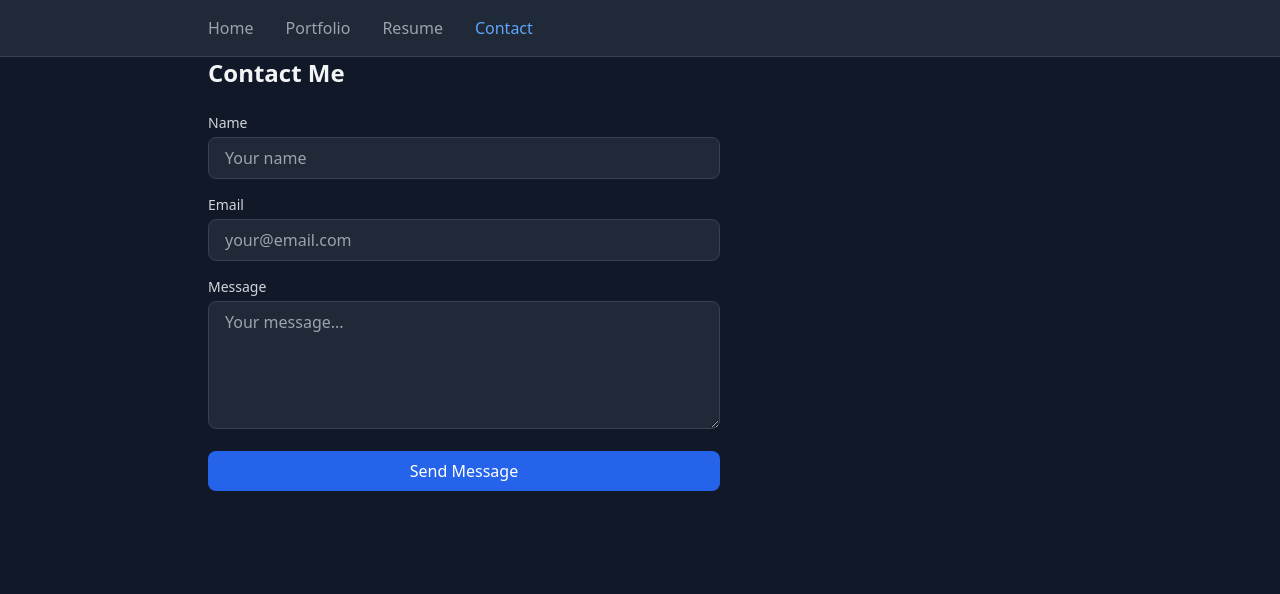
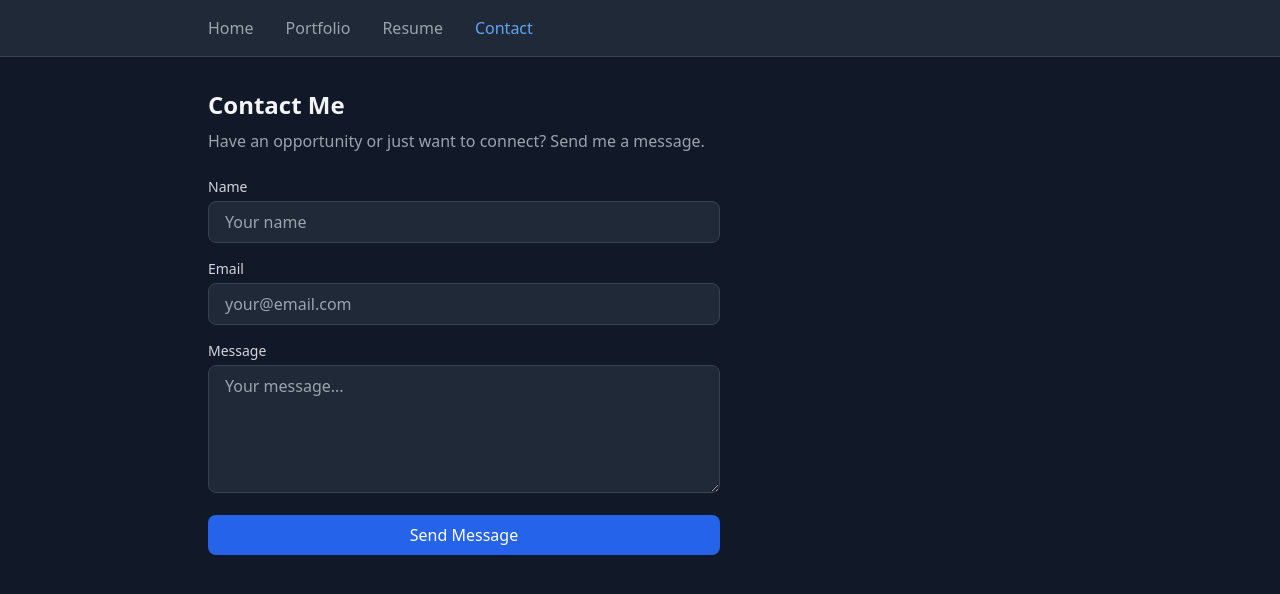
Before and after one commit to AaronM0710/portfolio-website, a React (Vite) app: page / in a window 1280 px wide. Both pictures are taken after a click on the button "Contact". Shown: the top 594 px of the page. Built offline with nearby package versions, Linux system fonts and the light colour scheme.

Commit message:
Wire up contact form with Formspree

```diff
--- a/src/App.jsx
+++ b/src/App.jsx
@@ -6,6 +6,33 @@ import backgroundImage from './images/RocketIMG.png';
 
 const App = () => {
   const [activeSection, setActiveSection] = useState('home');
+  const [formState, setFormState] = useState({ name: '', email: '', message: '' });
+  const [formStatus, setFormStatus] = useState('idle'); // idle | sending | success | error
+
+  const handleFormChange = (e) => {
+    setFormState({ ...formState, [e.target.name]: e.target.value });
+  };
+
+  const handleFormSubmit = async (e) => {
+    e.preventDefault();
+    setFormStatus('sending');
+    try {
+      // Sign up at formspree.io and replace YOUR_FORM_ID with your endpoint ID
+      const res = await fetch('https://formspree.io/f/YOUR_FORM_ID', {
+        method: 'POST',
+        headers: { 'Content-Type': 'application/json', Accept: 'application/json' },
+        body: JSON.stringify(formState),
+      });
+      if (res.ok) {
+        setFormStatus('success');
+        setFormState({ name: '', email: '', message: '' });
+      } else {
+        setFormStatus('error');
+      }
+    } catch {
+      setFormStatus('error');
+    }
+  };
 
   const personalInfo = {
     name: "Aaron J. McCullough",
@@ -290,13 +317,31 @@ const App = () => {
   );
 
   const renderContact = () => (
-    <div className="max-w-lg">
-      <h2 className="text-2xl font-bold mb-6 text-gray-100">Contact Me</h2>
-      <form className="space-y-4">
+    <div className="py-8 max-w-lg">
+      <h2 className="text-2xl font-bold mb-2 text-gray-100">Contact Me</h2>
+      <p className="text-gray-400 mb-6">Have an opportunity or just want to connect? Send me a message.</p>
+
+      {formStatus === 'success' ? (
+        <div className="bg-green-900 border border-green-700 text-green-300 rounded-lg p-6 text-center">
+          <p className="text-lg font-medium">Message sent!</p>
+          <p className="text-sm mt-1">I'll get back to you as soon as I can.</p>
+          <button
+            onClick={() => setFormStatus('idle')}
+            className="mt-4 text-sm text-green-400 hover:text-green-200 underline"
+          >
+            Send another
+          </button>
+        </div>
+      ) : (
+        <form onSubmit={handleFormSubmit} className="space-y-4">
           <div>
             <label className="block text-sm font-medium mb-1 text-gray-300">Name</label>
             <input
               type="text"
+              name="name"
+              required
+              value={formState.name}
+              onChange={handleFormChange}
               className="w-full px-4 py-2 border border-gray-700 rounded-lg bg-gray-800 text-gray-100 focus:ring-2 focus:ring-blue-500 outline-none"
               placeholder="Your name"
             />
@@ -305,6 +350,10 @@ const App = () => {
             <label className="block text-sm font-medium mb-1 text-gray-300">Email</label>
             <input
               type="email"
+              name="email"
+              required
+              value={formState.email}
+              onChange={handleFormChange}
               className="w-full px-4 py-2 border border-gray-700 rounded-lg bg-gray-800 text-gray-100 focus:ring-2 focus:ring-blue-500 outline-none"
               placeholder="your@email.com"
             />
@@ -312,17 +361,26 @@ const App = () => {
           <div>
             <label className="block text-sm font-medium mb-1 text-gray-300">Message</label>
             <textarea
+              name="message"
+              required
+              value={formState.message}
+              onChange={handleFormChange}
               className="w-full px-4 py-2 border border-gray-700 rounded-lg bg-gray-800 text-gray-100 focus:ring-2 focus:ring-blue-500 outline-none h-32"
               placeholder="Your message..."
             />
           </div>
+          {formStatus === 'error' && (
+            <p className="text-red-400 text-sm">Something went wrong. Try emailing me directly at {personalInfo.email}.</p>
+          )}
           <button
             type="submit"
-          className="w-full bg-blue-600 text-white py-2 rounded-lg hover:bg-blue-700 transition-colors"
+            disabled={formStatus === 'sending'}
+            className="w-full bg-blue-600 text-white py-2 rounded-lg hover:bg-blue-700 transition-colors disabled:opacity-50"
           >
-          Send Message
+            {formStatus === 'sending' ? 'Sending...' : 'Send Message'}
           </button>
         </form>
+      )}
     </div>
   );
 
```
Lines whose indentation alone changed are shown as unchanged.
